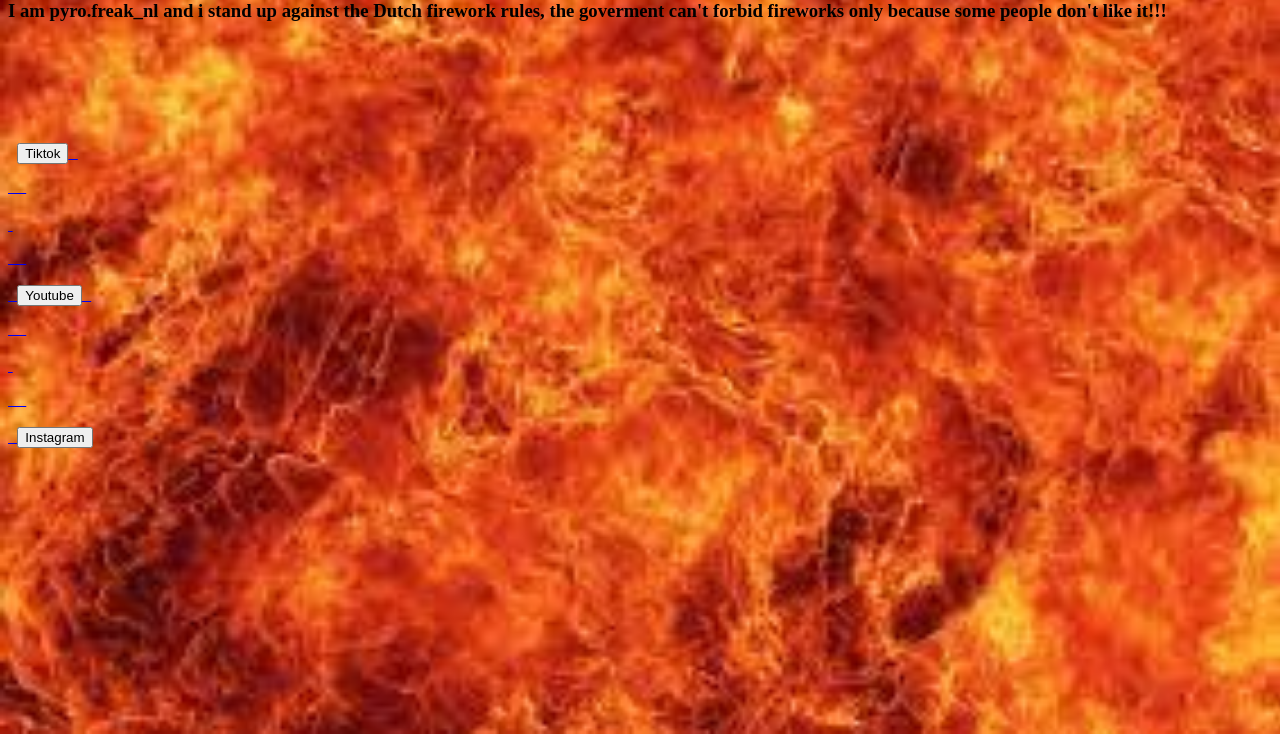
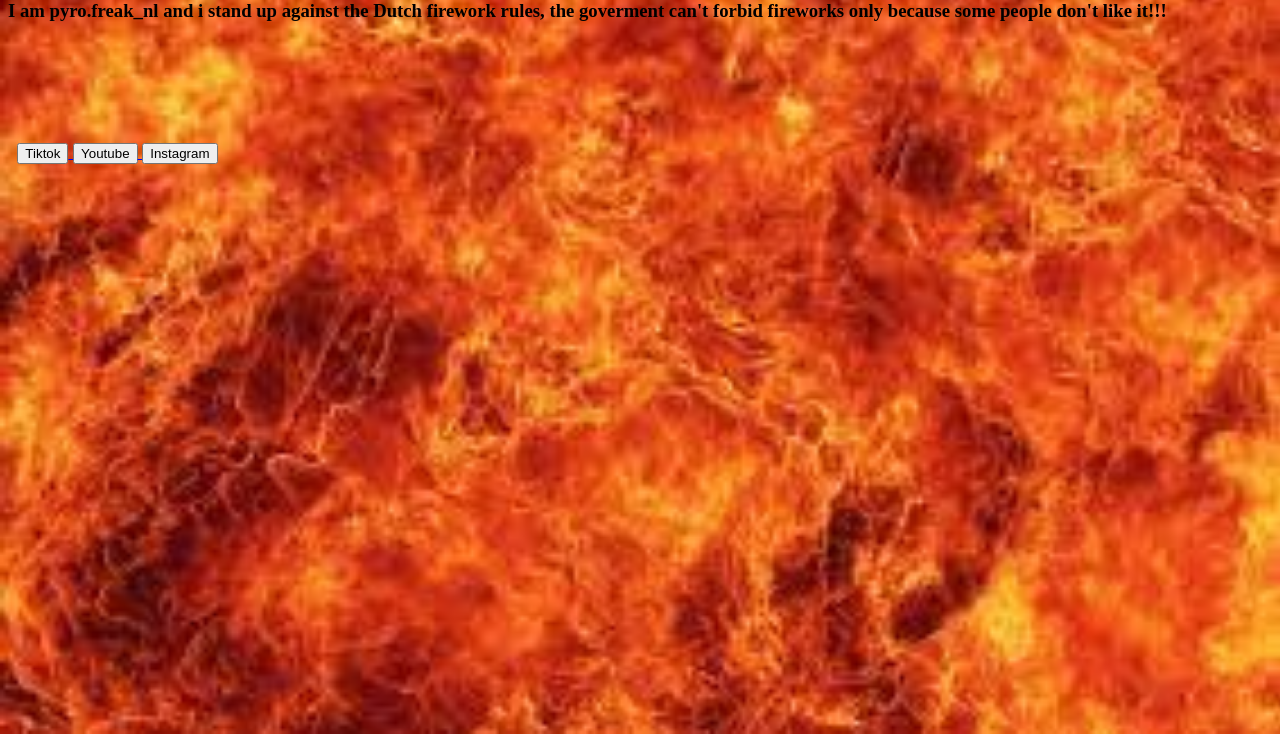
Before and after one commit to GHU09/pyro-freak-nl, a plain HTML site: page index.html in a window 1280 px wide. Shown: the part 66-800 px from the top of the page. Drawn offline with Linux system fonts and the light colour scheme.

Commit message:
Update index.html

```diff
--- a/index.html
+++ b/index.html
@@ -26,21 +26,12 @@ body {
   <a href="https://www.tiktok.com/@pyro.freak_nl">
 <button>Tiktok</button>
 
-    &nbsp;
-<pre>  </pre>
-&nbsp;
-<pre>  </pre>
-&nbsp;
 
 
     <a href="#">
 <button>Youtube</button>
 
-      &nbsp;
-<pre>  </pre>
-&nbsp;
-<pre>  </pre>
-&nbsp;
+
 
 
       <a href="#">
```
